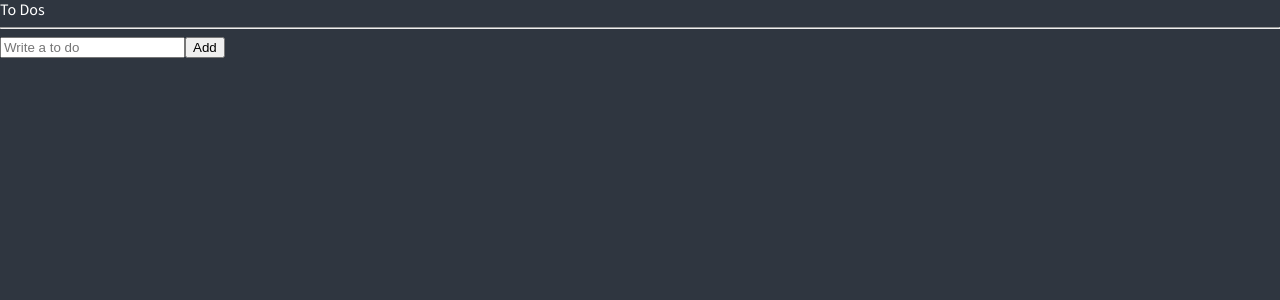
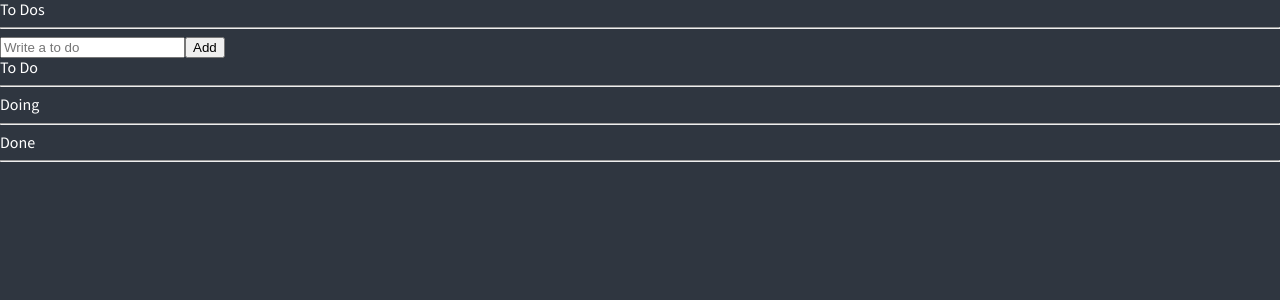
Before and after one commit to Leeje98/nomadcoders-reactMaster--ToDoList, a React (Create React App) app: page / in a window 1280 px wide. Shown: the top 300 px of the page. Built offline with nearby package versions, Linux system fonts and the light colour scheme.

Commit message:
#6.16 Selectors part One

```diff
--- a/src/atoms.tsx
+++ b/src/atoms.tsx
@@ -1,14 +1,24 @@
-import { atom } from "recoil";
-
+import { atom, selector } from "recoil";
 
 export interface IToDo {
-    text: string;
-    id: number;
-    category: "TO_DO" | "DOING" | "DONE";
+  text: string;
+  id: number;
+  category: "TO_DO" | "DOING" | "DONE";
 }
 
+export const toDoState = atom<IToDo[]>({
+  key: "toDo",
+  default: [],
+});
 
-export const toDoState = atom<IToDo[]>({
-    key: "toDo",
-    default: [],
-})
+export const toDoSelector = selector({
+  key: "toDoSelector",
+  get: ({ get }) => {
+    const toDos = get(toDoState);
+    return [
+      toDos.filter((toDo) => toDo.category === "TO_DO"),
+      toDos.filter((toDo) => toDo.category === "DOING"),
+      toDos.filter((toDo) => toDo.category === "DONE"),
+    ];
+  },
+});
--- a/src/components/ToDoList.tsx
+++ b/src/components/ToDoList.tsx
@@ -2,25 +2,44 @@
 // import { useRecoilState, useRecoilValue, useSetRecoilState } from "recoil";
 import { useRecoilValue } from "recoil";
 import CreateToDo from "./CreateToDo";
-import { toDoState } from "../atoms";
+import { toDoSelector, toDoState } from "../atoms";
 import ToDo from "./ToDo";
 
 
 function ToDoList() {
-  const toDos = useRecoilValue(toDoState);
-  console.log(toDos);
+  // const toDos = useRecoilValue(toDoState);
+  // console.log(toDos);
+  const [toDo, doing, done] = useRecoilValue(toDoSelector)
+  // console.log(selectorOutput);
+
   return (
     <div>
       <h1>To Dos</h1>
       <hr />
       <CreateToDo />
+      <h2>To Do</h2>
       <ul>
         {/* {toDos.map((toDo) => <ToDo text={toDo.text} category={toDo.category} id={toDo.id} />)} */}
         {/* {toDos.map((toDo) => <ToDo {...toDo}/>)}  윗줄과 동일내용임 */}
-        {toDos.map((toDo) => (
+        {toDo.map((toDo) => (
           <ToDo key={toDo.id} {...toDo}/>
         ))}
       </ul>
+      <hr />
+      <h2>Doing</h2>
+      <ul>
+        {doing.map((toDo) => (
+          <ToDo key={toDo.id} {...toDo}/>
+        ))}
+      </ul>
+      <hr />
+      <h2>Done</h2>
+      <ul>
+        {done.map((toDo) => (
+          <ToDo key={toDo.id} {...toDo}/>
+        ))}
+      </ul>
+      <hr />
     </div>
   );
 }
```
